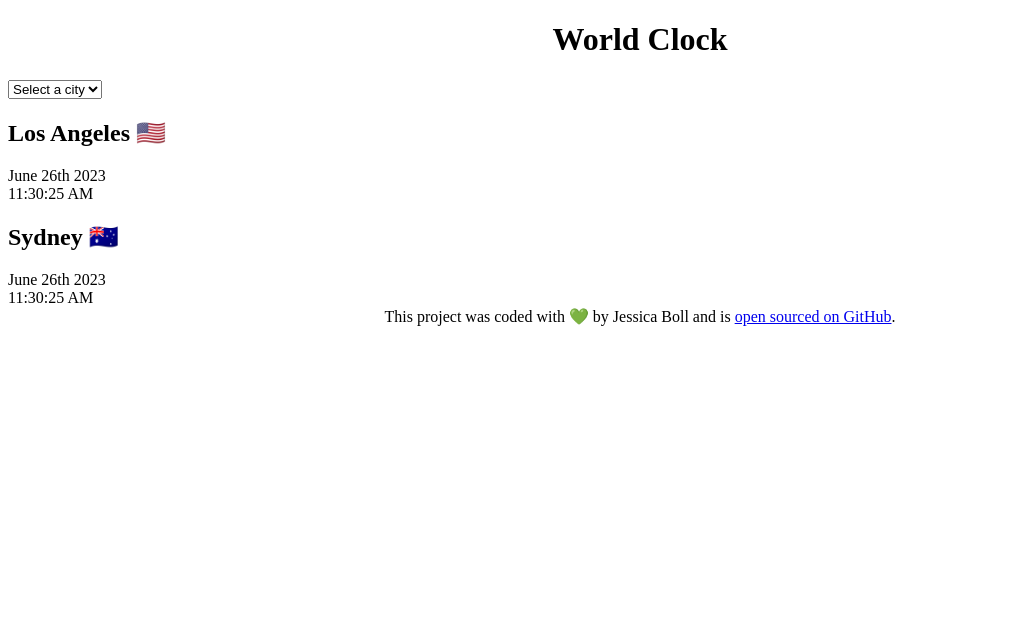
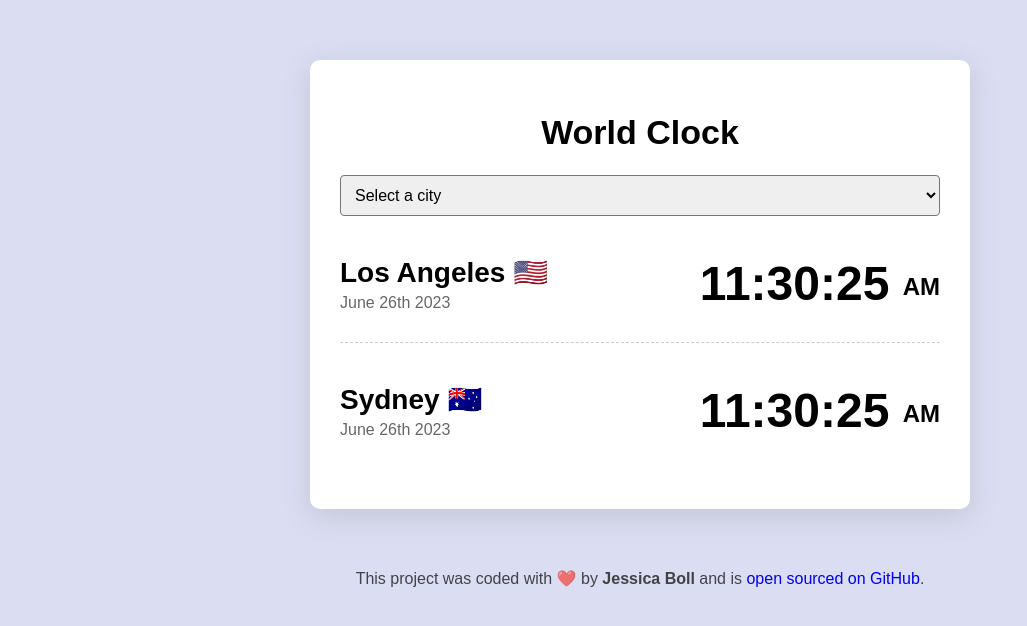
Before and after one commit to ItsmeJessMarie/world-clock, a plain HTML site: page index.html in a window 1280 px wide. Shown: the whole page, without its empty margins (0-1027 px from the left). Drawn offline with Linux system fonts and the light colour scheme.

Commit message:
Updated css and html elements

```diff
--- a/css/style.css
+++ b/css/style.css
@@ -1,6 +1,67 @@
+body {
+  background: rgba(77, 89, 194, 0.2);
+  font-family: sans-serif;
+}
+
 h1 {
   text-align: center;
+  font-size: 34px;
 }
+
+h2 {
+  margin: 0 0 5px;
+  font-size: 28px;
+}
+
+select {
+  display: block;
+  margin: 0 auto;
+  width: 100%;
+  border-radius: 4px;
+  padding: 10px;
+  font-size: 16px;
+}
+
+.container {
+  max-width: 600px;
+  margin: 60px auto;
+  background: white;
+  padding: 30px;
+  box-shadow: 0px 7px 29px 0px rgba(100, 100, 111, 0.2);
+  border-radius: 10px;
+}
+
+.city {
+  display: flex;
+  margin: 10px 0;
+  justify-content: space-between;
+  padding: 30px 0;
+  border-bottom: 1px dashed rgba(0, 0, 0, 0.2);
+}
+
+.city:last-child {
+  border: none;
+}
+
+.date {
+  opacity: 0.6;
+}
+
+.time {
+  font-size: 48px;
+  font-weight: bold;
+}
+
+.time small {
+  font-size: 24px;
+  vertical-align: middle;
+}
+
 footer {
   text-align: center;
+  color: rgba(0, 0, 0, 0.7);
 }
+
+a {
+  text-decoration: none;
+}
--- a/index.html
+++ b/index.html
@@ -18,18 +18,22 @@
       </select>
 
       <div class="city">
-        <h2>Los Angeles 🇺🇸</h2>
-        <div class="date">June 26th 2023</div>
-        <div class="time">11:30:25 AM</div>
+        <div>
+          <h2>Los Angeles 🇺🇸</h2>
+          <div class="date">June 26th 2023</div>
+        </div>
+        <div class="time">11:30:25 <small>AM</small></div>
       </div>
       <div class="city">
-        <h2>Sydney 🇦🇺</h2>
-        <div class="date">June 26th 2023</div>
-        <div class="time">11:30:25 AM</div>
+        <div>
+          <h2>Sydney 🇦🇺</h2>
+          <div class="date">June 26th 2023</div>
+        </div>
+        <div class="time">11:30:25 <small>AM</small></div>
       </div>
     </div>
     <footer>
-      This project was coded with 💚 by Jessica Boll and is
+      This project was coded with ❤️ by <strong>Jessica Boll</strong> and is
       <a href="https://github.com/ItsmeJessMarie/world-clock" target="_blank"
         >open sourced on GitHub</a
       >.
```
